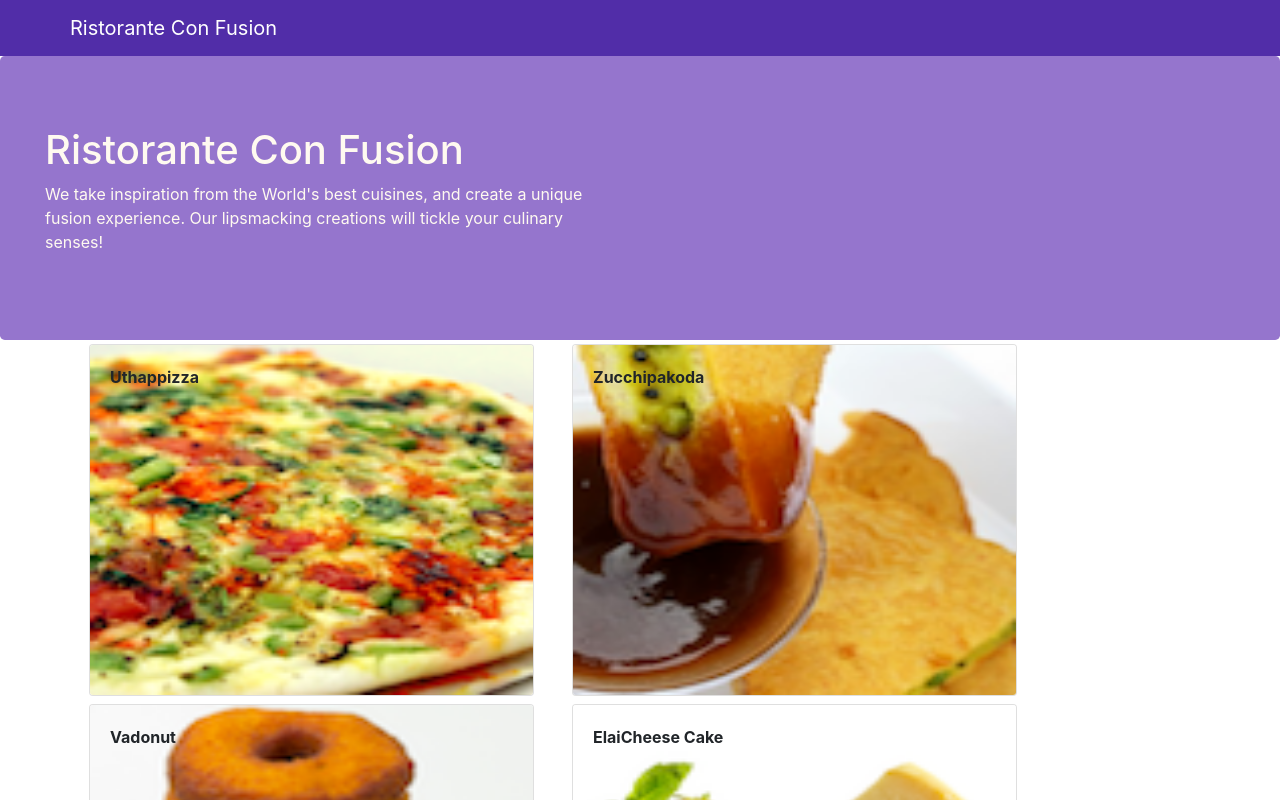
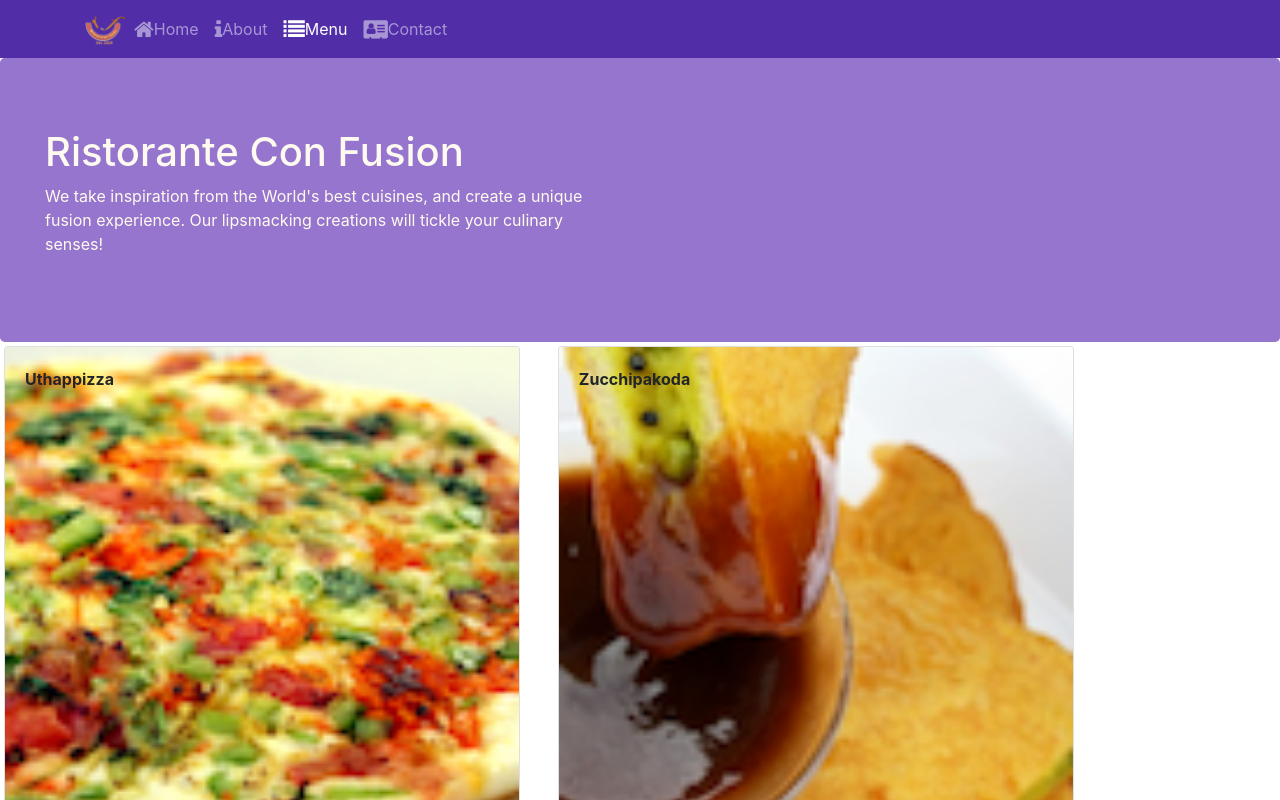
Before and after one commit to dsmith111/React-mini-projects, a React (Create React App) app in the folder hku/react-intro/confusion/: page /menu in a window 1280 px wide. Shown: the top 800 px of the page. Built offline with nearby package versions, Linux system fonts and the light colour scheme.

Commit message:
React Router

```diff
--- a/hku/react-intro/confusion/package.json
+++ b/hku/react-intro/confusion/package.json
@@ -12,6 +12,7 @@
     "react": "^17.0.1",
     "react-bootstrap": "^1.4.0",
     "react-dom": "^17.0.1",
+    "react-router-dom": "^5.2.0",
     "react-scripts": "4.0.0",
     "reactstrap": "^8.6.0",
     "web-vitals": "^0.2.4"
--- a/hku/react-intro/confusion/src/App.js
+++ b/hku/react-intro/confusion/src/App.js
@@ -1,15 +1,17 @@
 import { Component } from 'react';
 import Main from './components/MainComponent';
 import './App.css';
-
+import {BrowserRouter} from 'react-router-dom'
 class App extends Component {
 
 
   render(){
     return (
-      <div>
-        <Main />
-      </div>
+      <BrowserRouter>
+        <div>
+          <Main />
+        </div>
+      </BrowserRouter>
     );
   }
 }
--- a/hku/react-intro/confusion/src/components/FooterComponent.js
+++ b/hku/react-intro/confusion/src/components/FooterComponent.js
@@ -1,4 +1,5 @@
 import React from 'react';
+import {Link} from 'react-router-dom';
 
 function Footer(props) {
     return(
@@ -8,10 +9,10 @@
                 <div className="col-4 offset-1 col-sm-2">
                     <h5>Links</h5>
                     <ul className="list-unstyled">
-                        <li><a href="#">Home</a></li>
-                        <li><a href="#">About</a></li>
-                        <li><a href="#">Menu</a></li>
-                        <li><a href="contactus.html">Contact</a></li>
+                        <li><Link to="/home">Home</Link></li>
+                        <li><Link to="/aboutus">About</Link></li>
+                        <li><Link to="/menu">Menu</Link></li>
+                        <li><Link to="contactus">Contact</Link></li>
                     </ul>
                 </div>
                 <div className="col-7 col-sm-5">
--- a/hku/react-intro/confusion/src/components/HeaderComponent.js
+++ b/hku/react-intro/confusion/src/components/HeaderComponent.js
@@ -1,14 +1,58 @@
 import React, { Component } from 'react';
-import { Navbar, NavbarBrand, Jumbotron } from 'react-bootstrap';
+import { Navbar, NavbarBrand, NavbarToggler, Collapse, NavItem, Nav, Jumbotron } from 'reactstrap';
+import {NavLink} from 'react-router-dom';
+
 
 class Header extends Component{
+
+  constructor(props){
+    super(props);
+    this.state ={
+      isNavOpen: false
+    };
+    this.toggleNav = this.toggleNav.bind(this);
+  }
+
+  toggleNav(){
+    this.setState({
+      isNavOpen: !this.state.isNavOpen
+    });
+  }
 
   render(){
     return(
       <React.Fragment>
-        <Navbar className = "navbar-dark">
+        <Navbar dark expand="md">
           <div className="container">
-            <NavbarBrand href="/">Ristorante Con Fusion</NavbarBrand>
+            <NavbarToggler onClick={this.toggleNav}/>
+            <NavbarBrand className="mr-auto" href="/">
+              <img src="assets/images/logo.png" height='30' width='41'
+                alt="Ristorante Con Fusion"/>
+            </NavbarBrand>
+            <Collapse isOpen ={this.state.isNavOpen} navbar>
+              <Nav navbar>
+                <NavItem>
+                  <NavLink className="nav-link" to="/home">
+                    <span className="fa fa-home fa-lg"></span>Home
+                  </NavLink>
+                </NavItem>
+                <NavItem>
+                  <NavLink className="nav-link" to="/aboutus">
+                    <span className="fa fa-info fa-lg"></span>About
+                  </NavLink>
+                </NavItem>
+                <NavItem>
+                  <NavLink className="nav-link" to="/menu">
+                    <span className="fa fa-list fa-lg"></span>Menu
+                  </NavLink>
+                </NavItem>
+                <NavItem>
+                  <NavLink className="nav-link" to="/contactus">
+                    <span className="fa fa-address-card fa-lg"></span>Contact
+                  </NavLink>
+                </NavItem>
+              </Nav>
+            </Collapse>
           </div>
         </Navbar>
         <Jumbotron>
--- /dev/null
+++ b/hku/react-intro/confusion/src/components/HomeComponent.js
@@ -0,0 +1,11 @@
+import React, {Component} from 'react';
+
+function Home(props){
+  return(
+    <div className="container">
+      <h4>Home</h4>
+    </div>
+  );
+}
+
+export default Home;
--- a/hku/react-intro/confusion/src/components/MainComponent.js
+++ b/hku/react-intro/confusion/src/components/MainComponent.js
@@ -1,9 +1,11 @@
 import { Component } from 'react';
+import Home from './HomeComponent';
 import Menu from './MenuComponent';
 import { DISHES } from '../shared/dishes';
 import DishDetail from './DishdetailComponent';
 import Header from './HeaderComponent';
 import Footer from './FooterComponent';
+import {Switch, Route, Redirect} from 'react-router-dom';
 
 class Main extends Component {
 
@@ -12,31 +14,26 @@
 
     this.state = {
       dishes: DISHES,
-      selectedDish: null,
       image_width: 200,
       ratio: 1.75
     };
   }
 
-  onDishSelect(dishId){
-    this.setState({selectedDish: dishId});
-  }
+  render(){
 
-  render(){
+    const HomePage = ()=>{
+      return(
+        <Home />
+      );
+    };
     return (
       <div>
         <Header />
-        <div className ="container">
-          <Menu dishes = {this.state.dishes}
-          onClick={(dishId)=> this.onDishSelect(dishId)}
-          image_width = {this.state.image_width}
-          ratio = {this.state.ratio} />
-          <DishDetail
-          dish ={this.state.dishes.filter(
-            (dish) => dish.id === this.state.selectedDish)[0]}
-          image_width = {this.state.image_width}
-          ratio = {this.state.ratio} />
-        </div>
+        <Switch>
+          <Route path="/home" component={HomePage} />
+          <Route exact path="/menu" component={() => <Menu dishes={this.state.dishes}/>}/>
+          <Redirect to="/home" />
+        </Switch>
         <Footer/>
     </div>
 
```
Also changed, not shown: 1 other file (tests, documents, lock files or other folders).
